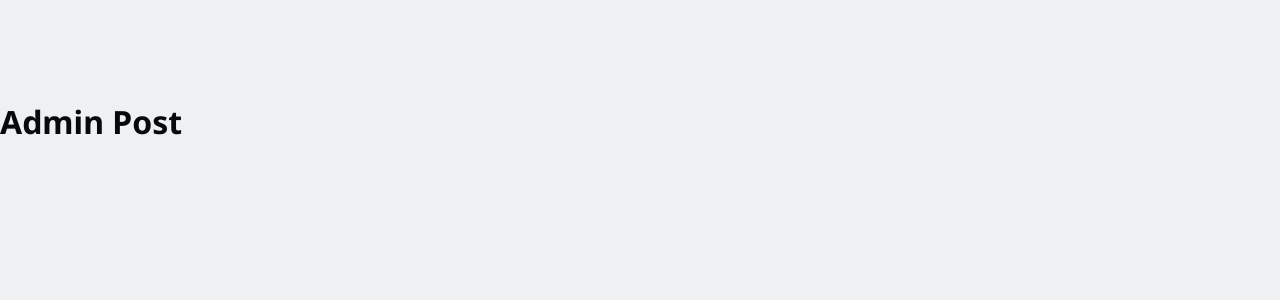
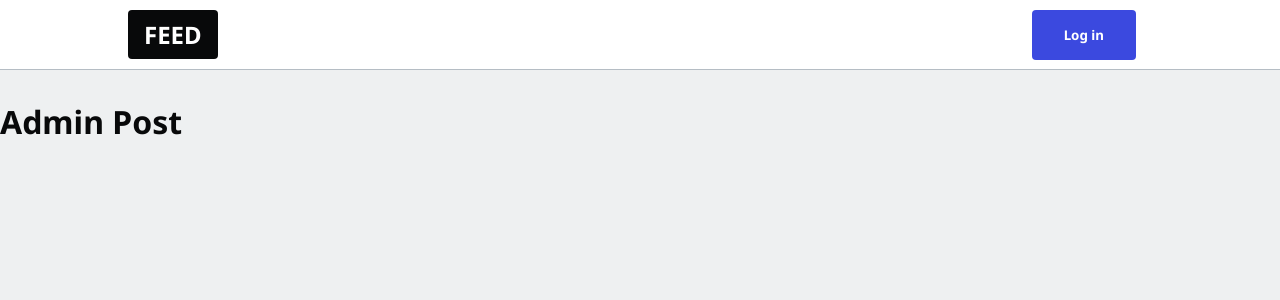
Before and after one commit to thetajwar2003/next-blog, a Next.js app: page /admin in a window 1280 px wide. Shown: the top 300 px of the page. Built offline with nearby package versions, Linux system fonts and the light colour scheme.

Commit message:
added toast messages

```diff
--- /dev/null
+++ b/components/Navbar.tsx
@@ -0,0 +1,44 @@
+import React from "react";
+import Link from "next/link";
+
+export default function Navbar() {
+  const user = null;
+  const username = null;
+  return (
+    <nav className="navbar">
+      <ul>
+        <li>
+          <Link href="/">
+            <button className="btn-logo">FEED</button>
+          </Link>
+        </li>
+        {/* user is signed in and has username */}
+        {username && (
+          <>
+            <li>
+              <Link href="/admin">
+                <button className="btn-blue">Write Posts</button>
+              </Link>
+            </li>
+            <li>
+              <Link href={`/${username}`}>
+                <img src={user?.photoURL} />
+              </Link>
+            </li>
+          </>
+        )}
+
+        {/* user not signed in or has no username */}
+        {!username && (
+          <>
+            <li>
+              <Link href="/enter">
+                <button className="btn-blue">Log in</button>
+              </Link>
+            </li>
+          </>
+        )}
+      </ul>
+    </nav>
+  );
+}
--- a/package.json
+++ b/package.json
@@ -12,7 +12,8 @@
     "next": "10.0.7",
     "react": "17.0.1",
     "react-dom": "17.0.1",
-    "react-firebase-hooks": "^2.2.0"
+    "react-firebase-hooks": "^2.2.0",
+    "react-hot-toast": "^1.0.2"
   },
   "devDependencies": {
     "@types/node": "^14.14.31",
--- a/pages/_app.tsx
+++ b/pages/_app.tsx
@@ -1,7 +1,16 @@
 import "../styles/globals.css";
+import { Toaster } from "react-hot-toast";
+
+import Navbar from "../components/Navbar";
 
 function MyApp({ Component, pageProps }) {
-  return <Component {...pageProps} />;
+  return (
+    <>
+      <Navbar />
+      <Component {...pageProps} />
+      <Toaster />
+    </>
+  );
 }
 
 export default MyApp;
```
Also changed, not shown: pages/index.tsx (+2 -10 lines), 1 other file (tests, documents, lock files or other folders).
